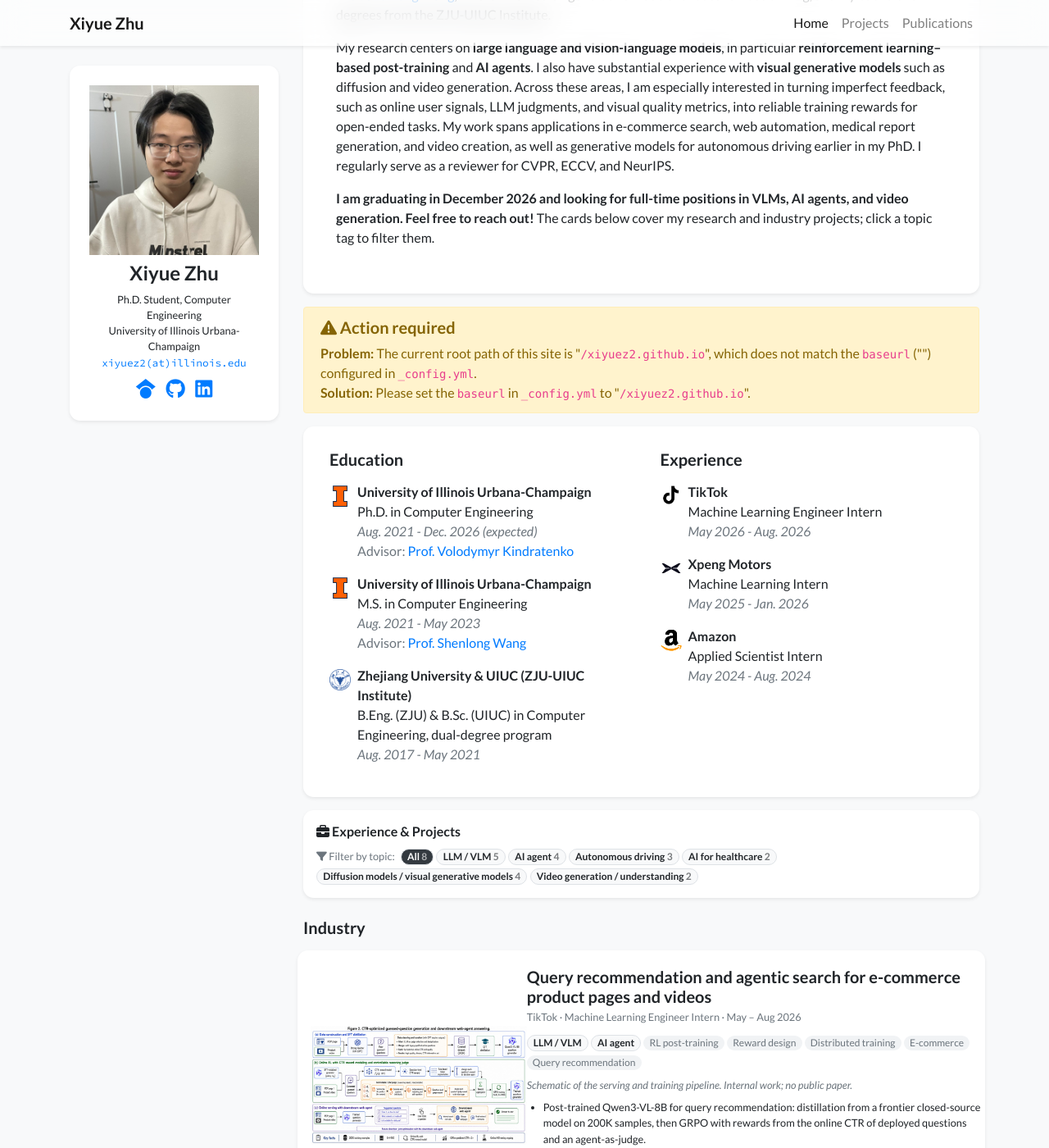
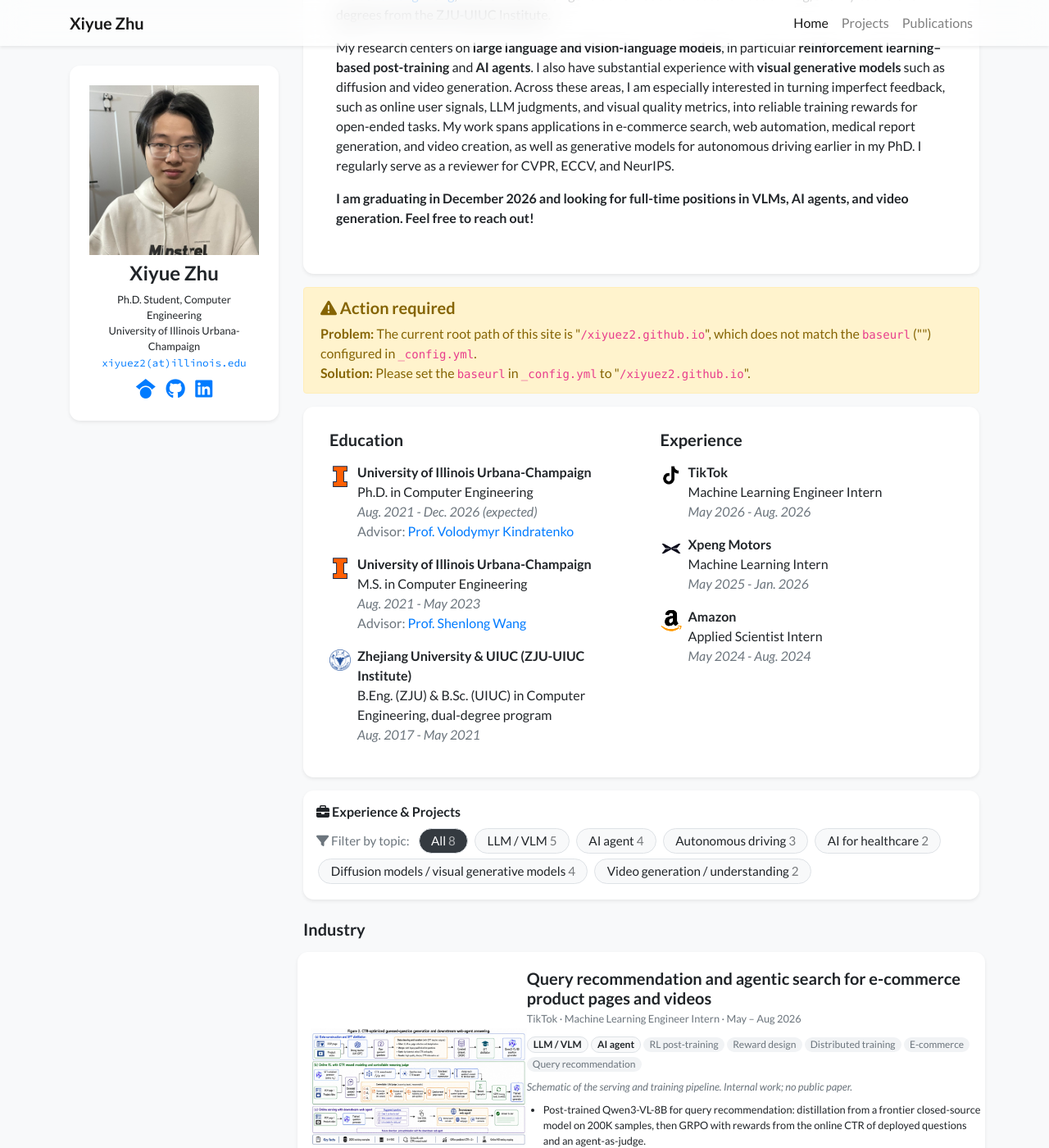
Before and after one commit to xiyuez2/xiyuez2.github.io, a Jekyll site: the page built from index.html, in a window 1280 px wide and 1400 px high, scrolled down 244 px. Shown: the whole window at 82% size. Built offline with Jekyll 4.4.1, drawn with Linux system fonts in a browser that asks for light colours; nearby versions of some CDN libraries; a style sheet for code colours, icons or effects is not loaded.

Commit message:
Enlarge topic filter buttons; drop filter hint from bio
Co-Authored-By: Claude Fable 5.1 <noreply@anthropic.com>

```diff
--- a/_data/profile.yml
+++ b/_data/profile.yml
@@ -36,8 +36,7 @@ short_bio: >-
   </p>
   <p>
     <strong>I am graduating in December 2026 and looking for full-time positions in VLMs, AI agents, and video
-    generation. Feel free to reach out!</strong> The cards below cover my research and industry projects; click a
-    topic tag to filter them.
+    generation. Feel free to reach out!</strong>
   </p>
 
 
--- a/_includes/widgets/project_grid.html
+++ b/_includes/widgets/project_grid.html
@@ -16,7 +16,7 @@ The filter bar shows exactly `projects.filter_tags` from _data/display.yml, in t
     {%- if include.title %}
     <h6 class="mb-2">{{ include.title }}</h6>
     {%- endif %}
-    <span class="small text-muted mr-1"><i class="fas fa-filter"></i> Filter by topic:</span>
+    <span class="project-filter-label text-muted"><i class="fas fa-filter"></i> Filter by topic:</span>
     <a href="#" class="badge badge-pill badge-dark border project-tag active" data-tag="">All <span class="project-tag-count">{{ cards | size }}</span></a>
     {%- for tag in filter_tags %}
     {%- assign count = 0 -%}
--- a/assets/css/global.css
+++ b/assets/css/global.css
@@ -97,6 +97,19 @@ div.lazy {
     cursor: pointer;
 }
 
+.project-filter .project-tag {
+    font-size: 0.95rem;
+    font-weight: 500;
+    padding: 0.45em 0.95em;
+    margin: 0.2rem 0.15rem;
+    display: inline-block;
+}
+
+.project-filter .project-filter-label {
+    font-size: 0.95rem;
+    margin-right: 0.35rem;
+}
+
 .project-tag-count {
     opacity: 0.6;
 }
```
